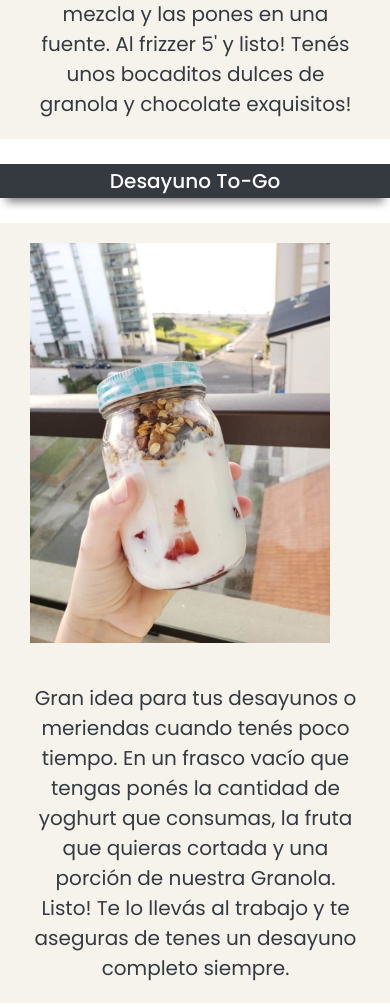
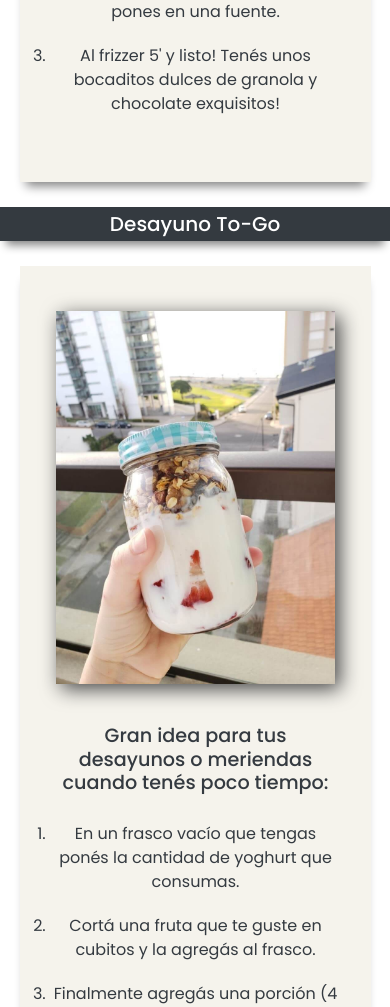
Before and after one commit to emialler/IdeaAllerAtucha2, a website: page pages/recetips.html in a window 390 px wide. Shown: the part 835-1842 px from the top of the page. Drawn offline with nearby package versions, Linux system fonts and the light colour scheme.

Commit message:
termino pagina recetips

```diff
--- a/pages/recetips.html
+++ b/pages/recetips.html
@@ -43,7 +43,12 @@
                 <img src="../recursos/recetip1.jpg" alt="recetip-bocaditos">
             </div>
             <div class="recetip__p">
-                <p>Bocaditos hiper chocolatosos para hacer con nuestra granola en menos de 10'. Simplemente derretís 1 tableta de chocolate para taza y le agregas 1 taza de granola. Mezclás y vas agarrando cucharadas de la mezcla y las pones en una fuente. Al frizzer 5' y listo! Tenés unos bocaditos dulces de granola y chocolate exquisitos!</p>
+                <h4>Bocaditos hiper chocolatosos para hacer con nuestra granola en menos de 10':</h4>
+                <ol>
+                    <li>Derretís 1 tableta de chocolate para taza y le agregás 1 taza de granola.</li>
+                    <li>Mezclás y vas agarrando cucharadas de la mezcla y las pones en una fuente.</li>
+                    <li>Al frizzer 5' y listo! Tenés unos bocaditos dulces de granola y chocolate exquisitos!</li>
+                </ol>
             </div>
         </section>
         <div class="subtitulos">
@@ -54,7 +59,12 @@
                 <img src="../recursos/recetip2.jpg" alt="recetip-desayuno">
             </div>
             <div class="recetip__p">
-                <p>Gran idea para tus desayunos o meriendas cuando tenés poco tiempo. En un frasco vacío que tengas ponés la cantidad de yoghurt que consumas, la fruta que quieras cortada y una porción de nuestra Granola. Listo! Te lo llevás al trabajo y te aseguras de tenes un desayuno completo siempre.</p>
+                <h4>Gran idea para tus desayunos o meriendas cuando tenés poco tiempo:</h4>
+                <ol>
+                    <li>En un frasco vacío que tengas ponés la cantidad de yoghurt que consumas.</li>
+                    <li>Cortá una fruta que te guste en cubitos y la agregás al frasco.</li>
+                    <li>Finalmente agregás una porción (4 cucharadas aprox.) de nuestra Granola y listo! Te lo llevás al trabajo y te aseguras de tenes un desayuno completo siempre.</li>
+                </ol>
             </div>
         </section>
         <div class="subtitulos">
@@ -65,7 +75,12 @@
                 <img src="../recursos/recetip3.jpg" alt="recetip-cookies">
             </div>
             <div class="recetip__p">
-                <p>Fáciles y rápidas: mezclás 1 taza de nuestra granola (con o sin pasas), 1 huevo y 1 cucharadita de miel. Formás "montoncitos" en una asadera y la mandás 10' al horno. Listo! Tenés unas cookies super ricas y saludables!</p>
+                <h4>Fáciles y rápidas:</h4>
+                <ol>
+                    <li>Mezclás en un bowl 1 taza de nuestra granola (con o sin pasas), 1 huevo y 1 cucharadita de miel.</li>
+                    <li>Acomodás la mezcla formando "montoncitos" en una asadera.</li>
+                    <li>Mandás la asadera 10' al horno y listo! Tenés unas cookies super ricas y saludables!</li>
+                </ol>
             </div>
         </section>
         <div class="botonWsp">
--- a/scss/_productos.scss
+++ b/scss/_productos.scss
@@ -48,18 +48,13 @@
     }
 }
 
-.seccionMix {
+.seccionMix, .seccionBarras {
     @extend .seccionGranolas;
 
     div {
         width: 25%;
         justify-content: flex-start;
     }
-}
-
-.seccionBarras {
-    @extend .seccionMix;
-    margin-bottom: 50px;
 }
 
 .imgProductos {
@@ -85,5 +80,9 @@
         div {
             width: 100%;
         }
+
+        div:hover {
+            transform: scale(1);
+        }
     }
 }
--- a/scss/_recetips.scss
+++ b/scss/_recetips.scss
@@ -4,31 +4,36 @@
 
 .recetip, .recetip-reverse {
     @include colores;              /* MIXIN */
-    display: flex;
-    justify-content: center;
-    align-content: center;
+    @extend .seccionGranolas;
+    font-family: $fuente;
 
     .recetip__img {
-        width: 40%;
-        margin: 30px 0;
-        justify-self: center;
+        width: 50%;
 
         img {
-            width: 300px;
             height: 400px;
+            width: auto;
+            filter: drop-shadow(5px 5px 10px #444);
         }
     }
 
     .recetip__p {
         width: 40%;
-        margin: 30px 0;
 
-        p {
-            font-size: 1.25rem;
-            font-family: $fuente;
-            font-weight: $normal;
+        h4 {
+            font-size: 1.5rem;
+            font-weight: $negrita;
+            padding: 20px 0;
+            text-align: center;
+        }
+
+        li {
+            font-size: 1.1rem;
+            padding: 20px 0;
+            text-align: center;
         }
     }
+
 }
 
 .recetip-reverse {
@@ -46,24 +51,33 @@
     .recetip, .recetip-reverse {
         display: flex;
         flex-direction: column;
+        align-items: center;
+        justify-content: center;
+        width: 90%;
 
         .recetip__img {
-            width: 90%;
-            margin: 20px;
+            width: 100%;
+            margin: 10px;
 
             img {
-                margin: 0 10px;
-                padding: 0;
+                width: 90%;
+                height: auto;
+                margin: 5px 5px 0 5px;
             }
         }
 
-        .recetip__p{
-            width: 90%;
-            margin: 20px;
+        .recetip__p {
+            width: 100%;
+            padding: 10px;
 
-            p {
-                text-align: center;
-                margin: 0 10px;
+            h4 {
+                font-size: 1.2rem;
+                padding: 10px 0;
+            }
+
+            li {
+                font-size: 1rem;
+                padding: 10px 0;
             }
         }
     }
--- a/scss/_shared.scss
+++ b/scss/_shared.scss
@@ -13,6 +13,7 @@ html {
 
 main {
     margin-top: 105px;
+    margin-bottom: 50px;
 }
 
 /* FIN GENERAL */
```
Also changed, not shown: css/styles.css, scss/_index.scss (line endings or trailing spaces).
